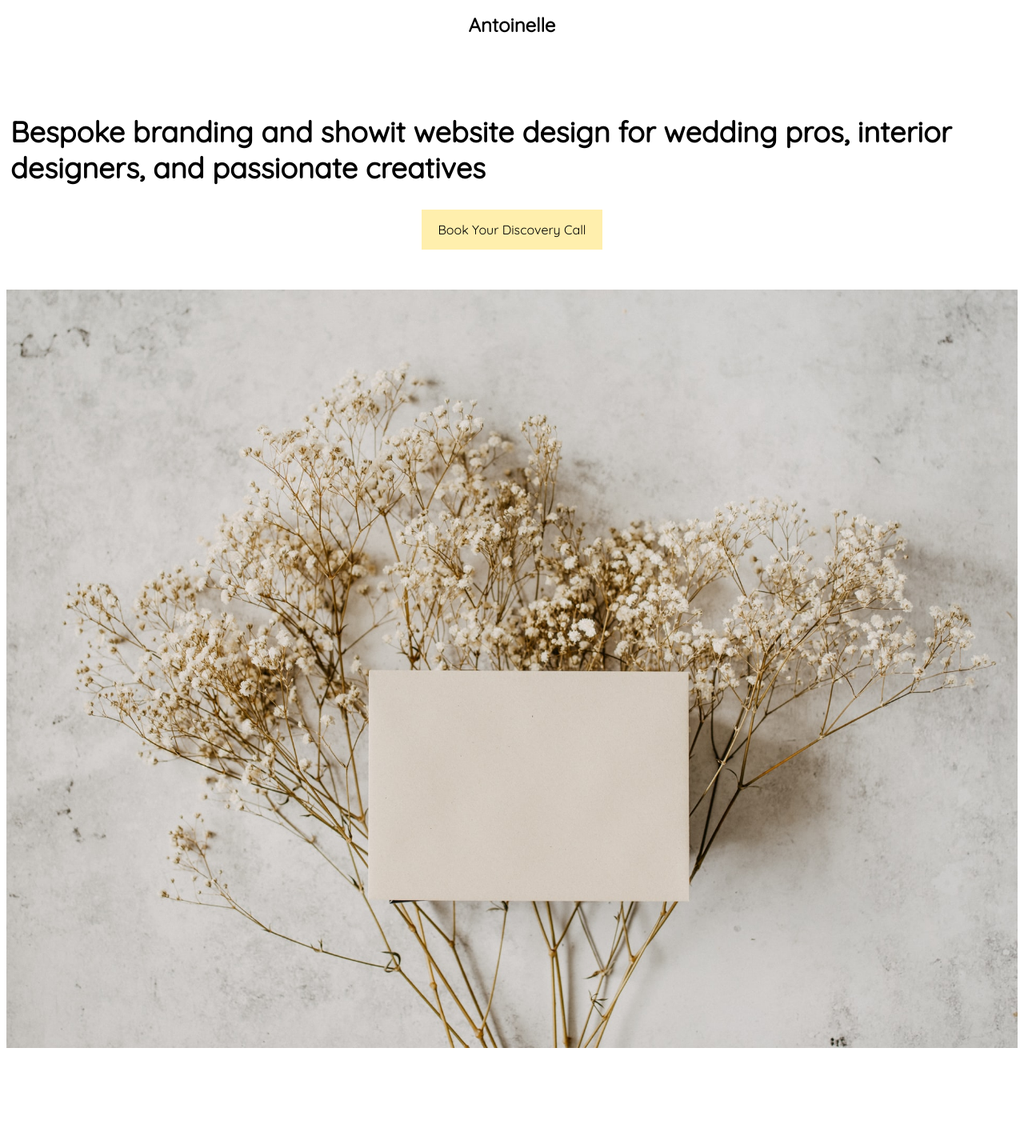
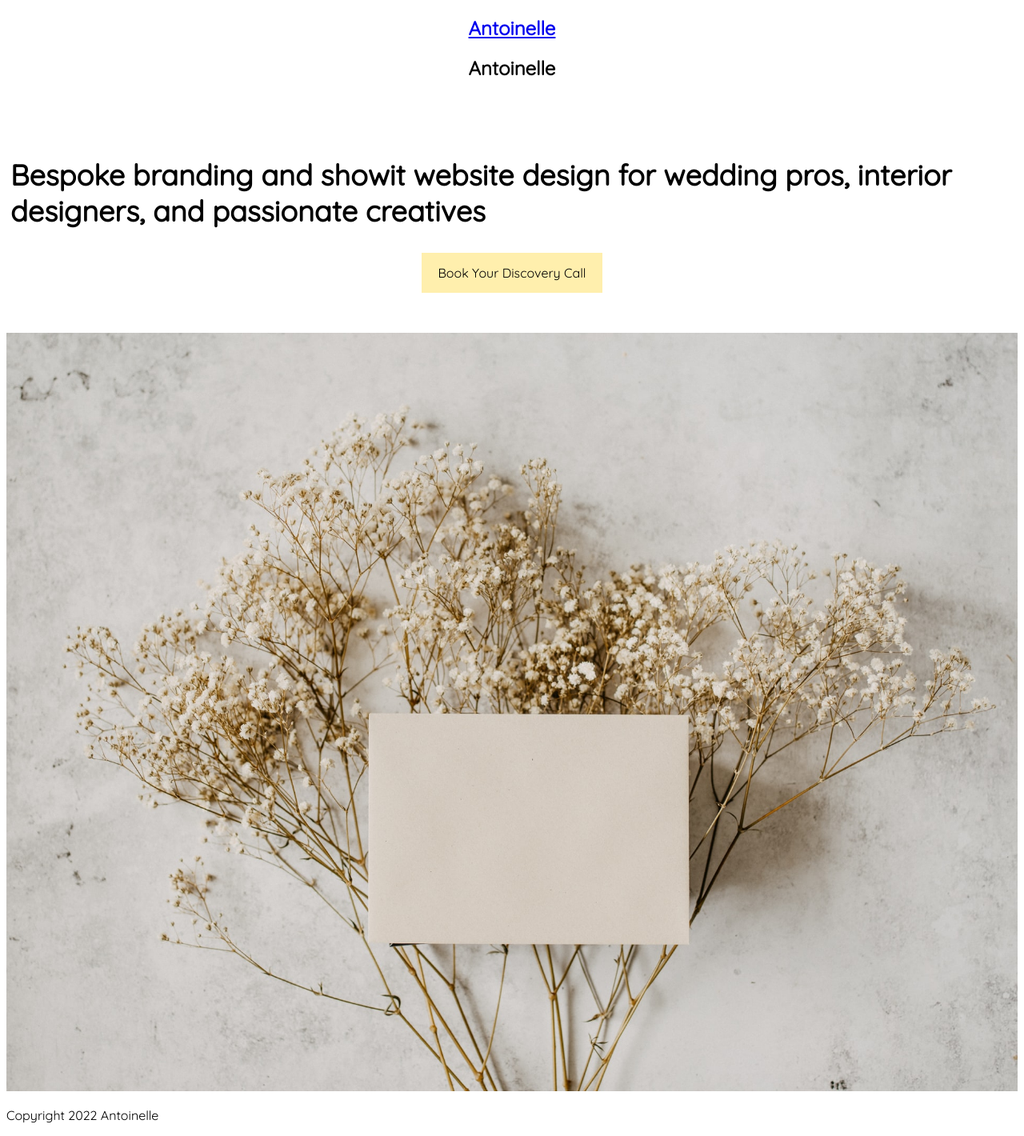
Before and after one commit to MatchaBear/antoinelle-website, a React (Vite) app: page / in a window 1280 px wide. Shown: the whole page at 80% size. Before the commit the page ends 1322 px from the top, so only its background shows below. Built offline with nearby package versions, Linux system fonts and the light colour scheme.

Commit message:
add header nav and footer

```diff
--- a/src/main.tsx
+++ b/src/main.tsx
@@ -1,17 +1,32 @@
 import React from "react";
 import ReactDOM from "react-dom/client";
-import { BrowserRouter, Routes, Route } from "react-router-dom";
+import { BrowserRouter, Routes, Route, Link } from "react-router-dom";
 
 import "./index.css";
 
 import Home from "./routes/home";
 import Contact from "./routes/contact";
 
+const date = new Date();
+const year = date.getFullYear();
+
 ReactDOM.createRoot(document.getElementById("root") as HTMLElement).render(
   <BrowserRouter>
+    <header>
+      <nav>
+        <Link to="/">
+          <h1 className="logo">Antoinelle</h1>
+        </Link>
+      </nav>
+    </header>
+
     <Routes>
       <Route path="/" element={<Home />} />
       <Route path="/contact" element={<Contact />} />
     </Routes>
+
+    <footer>
+      <p>Copyright {year} Antoinelle</p>
+    </footer>
   </BrowserRouter>
 );
```
